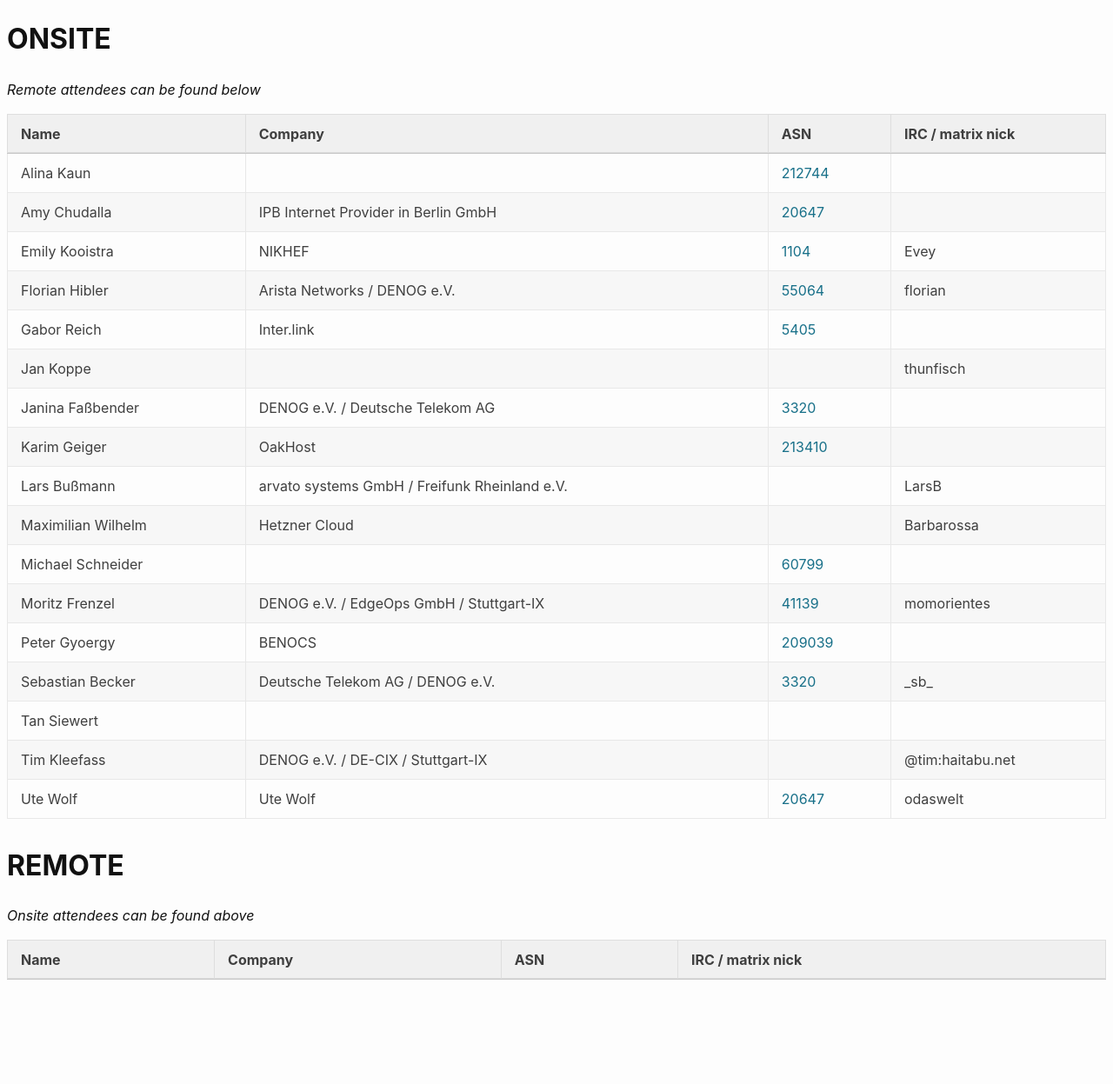
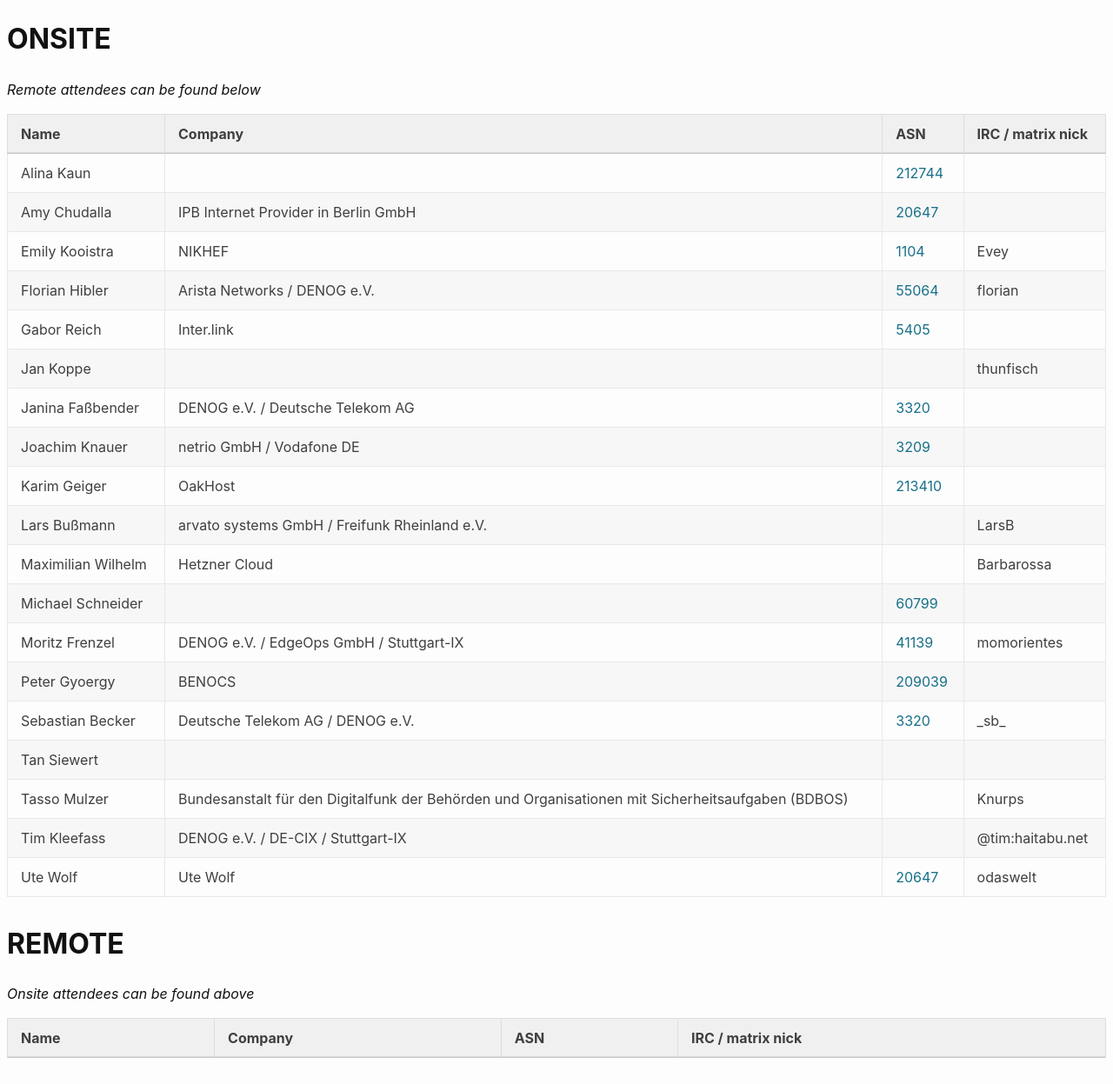
Before and after one commit to denog/pretix-attendeelist, a Jekyll site: the page built from denog17/index.markdown, in a window 1280 px wide and 1247 px high. Shown: the whole window at 87% size. Built offline with Jekyll 4.4.1, drawn with Linux system fonts in a browser that asks for light colours.

Commit message:
Latest data: Mon Apr 28 12:13:49 UTC 2025

```diff
--- a/_data/attendees_denog17_onsite.json
+++ b/_data/attendees_denog17_onsite.json
@@ -40,6 +40,12 @@
     "company": null,
     "irc": "thunfisch",
     "asn": null
+  },
+  {
+    "name": "Joachim Knauer",
+    "company": "netrio GmbH / Vodafone DE",
+    "irc": null,
+    "asn": "3209"
   },
   {
     "name": "Karim Geiger",
@@ -90,6 +96,12 @@
     "asn": null
   },
   {
+    "name": "Tasso Mulzer",
+    "company": "Bundesanstalt für den Digitalfunk der Behörden und Organisationen mit Sicherheitsaufgaben (BDBOS)",
+    "irc": "Knurps",
+    "asn": null
+  },
+  {
     "name": "Tim Kleefass",
     "company": "DENOG e.V. / DE-CIX / Stuttgart-IX",
     "irc": "@tim:haitabu.net",
```
